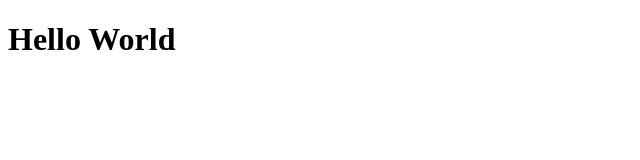
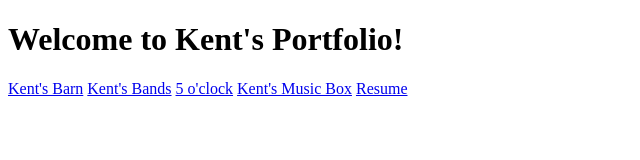
Before and after one commit to KentClarkGuitar/portfolio, a plain HTML site: page index.html in a window 1280 px wide. Shown: the whole page, without its empty margins (0-640 px from the left). Drawn offline with Linux system fonts and the light colour scheme.

Commit message:
practice

```diff
--- a/index.html
+++ b/index.html
@@ -7,9 +7,16 @@
     <link rel="stylesheet" type="text/css" href="portfolio.css"/>
     <link rel="stylesheet" type="text/css" href="portfolio.css"/>
     <title>Kent's Portfolio</title>
-    <h1>Hello World</h1>
+
 </head>
 <body>
-
+    <h1>Welcome to Kent's Portfolio!</h1>
+    <nav>
+        <a href="https://kentclarkguitar.github.io/kentsbarn/" target="_blank">Kent's Barn</a>
+        <a href="https://kentsbands.herokuapp.com/" target="_blank">Kent's Bands</a>
+        <a href="https://its5oclock.herokuapp.com/" target="_blank">5 o'clock</a>
+        <a href="#">Kent's Music Box</a>
+        <a href="#">Resume</a>
+    </nav>
 </body>
 </html>
```
Also changed, not shown: 1 other file.
